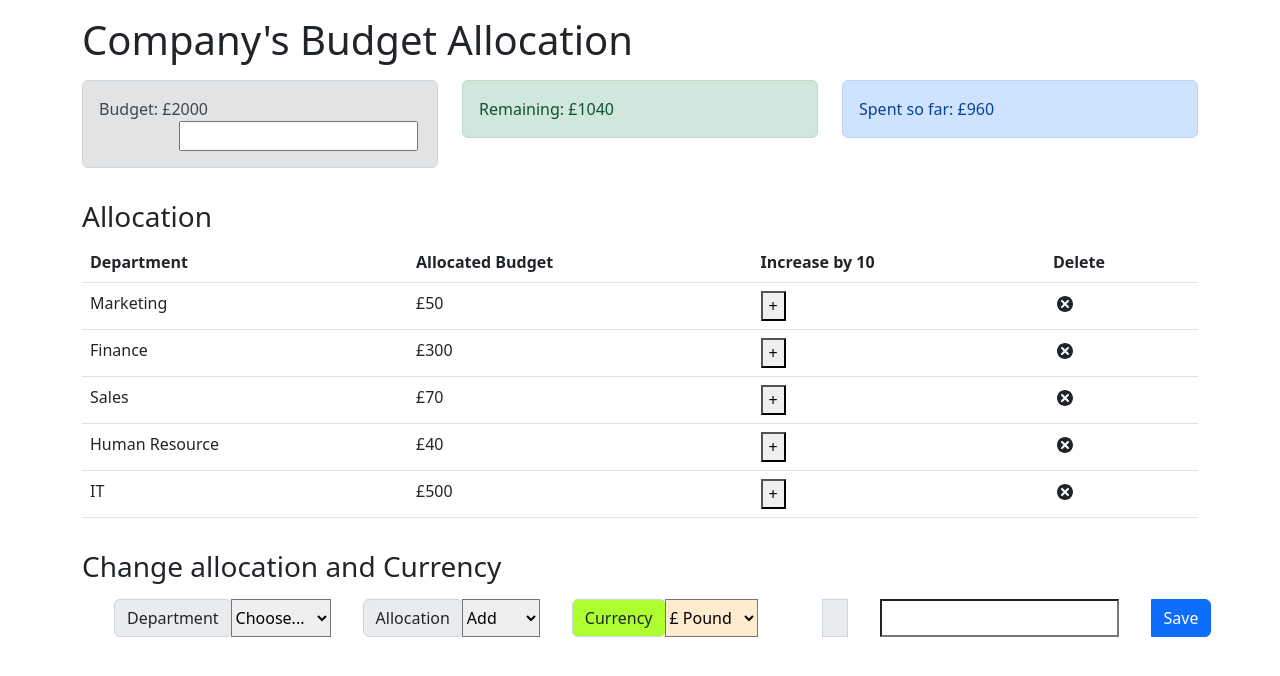
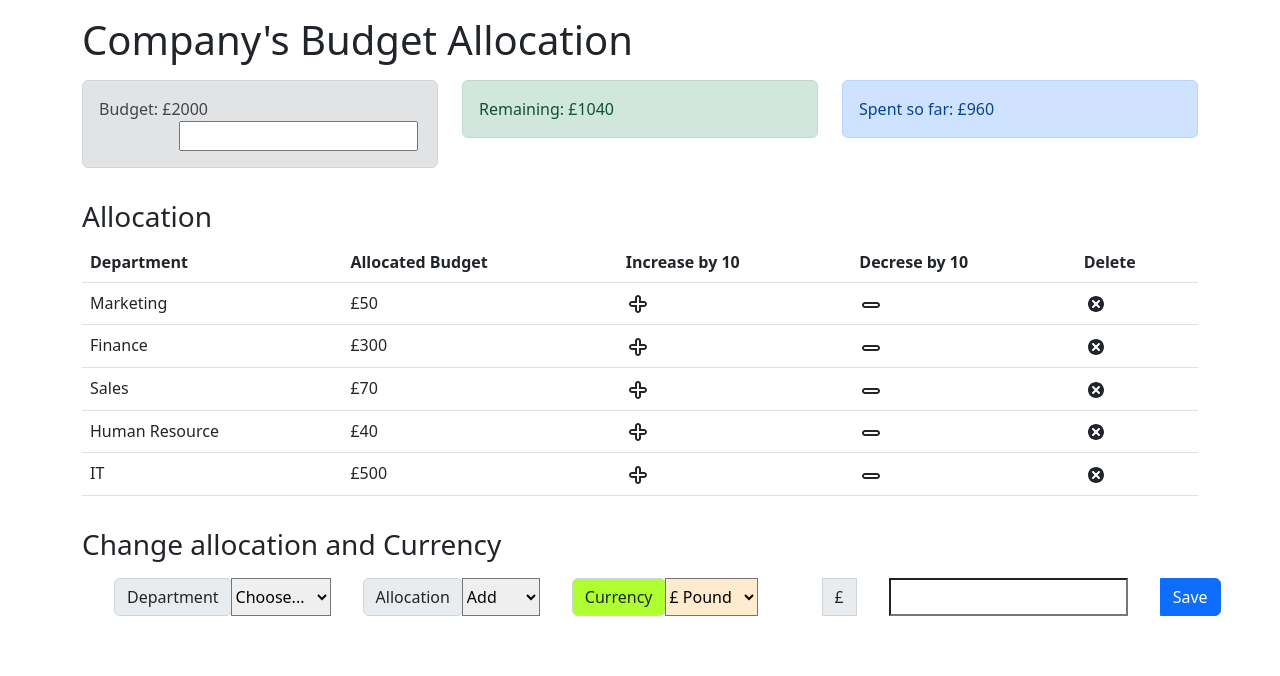
Before and after one commit to ibm-developer-skills-network/ejtos-react_budget_app, a React (Create React App) app: page / in a window 1280 px wide. Shown: the top 676 px of the page. Built offline with nearby package versions, Linux system fonts and the light colour scheme.

Commit message:
final budget app completed

```diff
--- a/src/components/AllocationForm.js
+++ b/src/components/AllocationForm.js
@@ -2,12 +2,18 @@ import React, { useContext, useState } from 'react';
 import { AppContext } from '../context/AppContext';
 
 const AllocationForm = (props) => {
-    const { dispatch,remaining  } = useContext(AppContext);
+    const { dispatch,remaining, currency } = useContext(AppContext);
 
     const [name, setName] = useState('');
     const [cost, setCost] = useState('');
     const [action, setAction] = useState('');
-    const [currency, setCurrency] = useState('');
+
+    const changeCurrency = (currency) => {
+        dispatch({
+            type: 'CHG_CURRENCY',
+            payload: currency
+        });
+    }
 
     const submitEvent = () => {
 
@@ -64,7 +70,7 @@ const AllocationForm = (props) => {
                 <div className="input-group-prepend" style={{ marginLeft: '2rem'}}>
                 <label className="input-group-text" htmlFor="inputGroupSelect03" style={{backgroundColor: 'greenyellow'}}>Currency</label>
                   </div>
-                  <select className="custom-select" id="inputGroupSelect03" style={{backgroundColor: 'blanchedalmond'}} onChange={(event) => setCurrency(event.target.value)}>
+                  <select className="custom-select" id="inputGroupSelect03" style={{backgroundColor: 'blanchedalmond'}} onChange={(event) => changeCurrency(event.target.value)}>
                     <option defaultValue value="£" name="Pound">£ Pound</option>
                     <option value="$" name="Dollar">$ Dollar</option>
                     <option value="€" name="Euro">€ Euro</option>
--- a/src/components/Budget.js
+++ b/src/components/Budget.js
@@ -12,7 +12,7 @@ const Budget = (props) => {
         }, 0);
 
         if(budget > budget_limit) {
-            alert("The value cannot exceed maximum budget of  £"+budget_limit);
+            alert("The value cannot exceed maximum budget of  "+currency+budget_limit);
             dispatch({
                 type: 'SET_BUDGET',
                 payload: budget_limit
@@ -21,7 +21,7 @@ const Budget = (props) => {
         }
 
         else if (budget < totalExpenses){
-            alert("The value cannot be lower than you already spent £"+totalExpenses);
+            alert("The value cannot be lower than you already spent "+currency+totalExpenses);
             dispatch({
                 type: 'SET_BUDGET',
                 payload: budget
--- a/src/components/ExpenseItem.js
+++ b/src/components/ExpenseItem.js
@@ -1,9 +1,9 @@
 import React, { useContext } from 'react';
-import { TiDelete } from 'react-icons/ti';
+import { TiDelete, TiMinusOutline, TiPlusOutline } from 'react-icons/ti';
 import { AppContext } from '../context/AppContext';
 
 const ExpenseItem = (props) => {
-    const { dispatch } = useContext(AppContext);
+    const { dispatch, currency } = useContext(AppContext);
 
     const handleDeleteExpense = () => {
         dispatch({
@@ -25,11 +25,25 @@ const ExpenseItem = (props) => {
 
     }
 
+    const decreaseAllocation = (name) => {
+        const expense = {
+            name: name,
+            cost: 10,
+        };
+
+        dispatch({
+            type: 'RED_EXPENSE',
+            payload: expense
+        });
+
+    }
+
     return (
         <tr>
         <td>{props.name}</td>
-        <td>£{props.cost}</td>
-        <td><button onClick={event=> increaseAllocation(props.name)}>+</button></td>
+        <td>{currency}{props.cost}</td>
+        <td><TiPlusOutline size='1.5em' onClick={event=> increaseAllocation(props.name)}></TiPlusOutline></td>
+        <td><TiMinusOutline size='1.5em' onClick={event=> decreaseAllocation(props.name)}></TiMinusOutline></td>
         <td><TiDelete size='1.5em' onClick={handleDeleteExpense}></TiDelete></td>
         </tr>
     );
--- a/src/components/ExpenseList.js
+++ b/src/components/ExpenseList.js
@@ -12,6 +12,7 @@ const ExpenseList = () => {
               <th scope="col">Department</th>
               <th scope="col">Allocated Budget</th>
               <th scope="col">Increase by 10</th>
+              <th scope="col">Decrese by 10</th>
               <th scope="col">Delete</th>
             </tr>
           </thead>
--- a/src/components/ExpenseTotal.js
+++ b/src/components/ExpenseTotal.js
@@ -1,13 +1,13 @@
 import React, { useContext } from 'react';
 import { AppContext } from '../context/AppContext';
 const ExpenseTotal = () => {
-    const { expenses } = useContext(AppContext);
+    const { expenses, currency } = useContext(AppContext);
     const totalExpenses = expenses.reduce((total, item) => {
         return (total += item.cost);
     }, 0);
     return (
         <div className='alert alert-primary'>
-            <span>Spent so far: £{totalExpenses}</span>
+            <span>Spent so far: {currency}{totalExpenses}</span>
         </div>
     );
 };
--- a/src/components/Remaining.js
+++ b/src/components/Remaining.js
@@ -1,14 +1,14 @@
 import React, { useContext } from 'react';
 import { AppContext } from '../context/AppContext';
 const Remaining = () => {
-    const { expenses, budget } = useContext(AppContext);
+    const { expenses, budget, currency } = useContext(AppContext);
     const totalExpenses = expenses.reduce((total, item) => {
         return (total = total + item.cost);
     }, 0);
     const alertType = totalExpenses > budget ? 'alert-danger' : 'alert-success';
     return (
         <div className={`alert ${alertType}`}>
-            <span>Remaining: £{budget - totalExpenses}</span>
+            <span>Remaining: {currency}{budget - totalExpenses}</span>
         </div>
     );
 };
```
